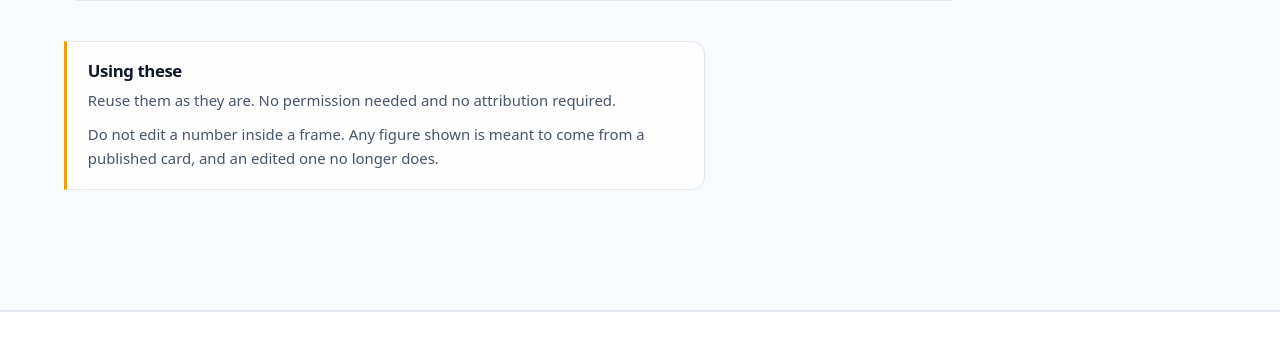
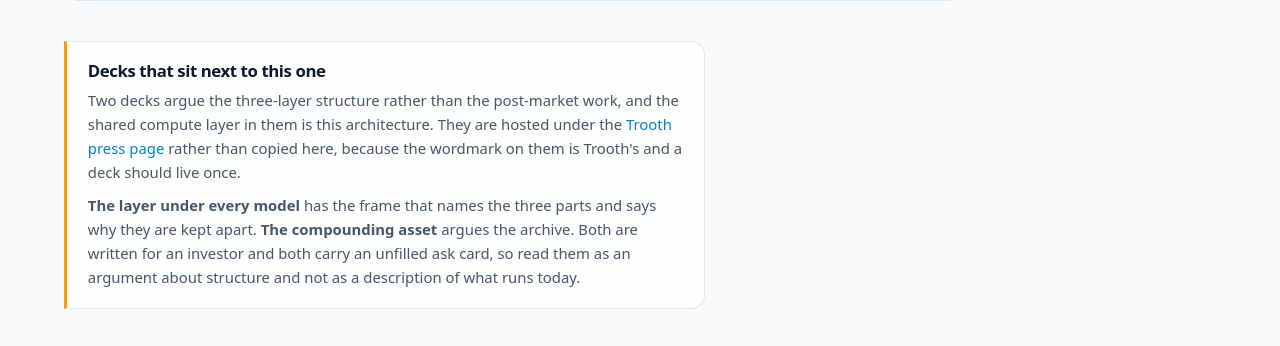
Before and after one commit to alexchouck-hash/kourob, a plain HTML site: page site/press.html in a window 1280 px wide. Shown: the part 1289-1635 px from the top of the page. Drawn offline with Linux system fonts and the light colour scheme.

Commit message:
Point at the two structure decks rather than copying them here
Deck six has the frame that names the shared compute layer, which is this
architecture. It is Trooth-wordmarked and hosted on Trooth's press page, so this
links to it rather than keeping a second copy of a three megabyte GIF under a
brand that is not on it.

Says on the way past that both are investor decks with an unfilled ask, so a
reader does not take a gate target for something that runs today.

Co-Authored-By: Claude Opus 5 <noreply@anthropic.com>

```diff
--- a/site/press.html
+++ b/site/press.html
@@ -199,6 +199,23 @@
         </div>
 
         <div class="press-note">
+          <h2>Decks that sit next to this one</h2>
+          <p>
+            Two decks argue the three-layer structure rather than the post-market work, and the
+            shared compute layer in them is this architecture. They are hosted under the
+            <a href="https://alexchouck-hash.github.io/trooth-site/press/">Trooth press page</a>
+            rather than copied here, because the wordmark on them is Trooth's and a deck should
+            live once.
+          </p>
+          <p>
+            <strong>The layer under every model</strong> has the frame that names the three parts
+            and says why they are kept apart. <strong>The compounding asset</strong> argues the
+            archive. Both are written for an investor and both carry an unfilled ask card, so read
+            them as an argument about structure and not as a description of what runs today.
+          </p>
+        </div>
+
+        <div class="press-note">
           <h2>Using these</h2>
           <p>
             Reuse them as they are. No permission needed and no attribution required.
```
